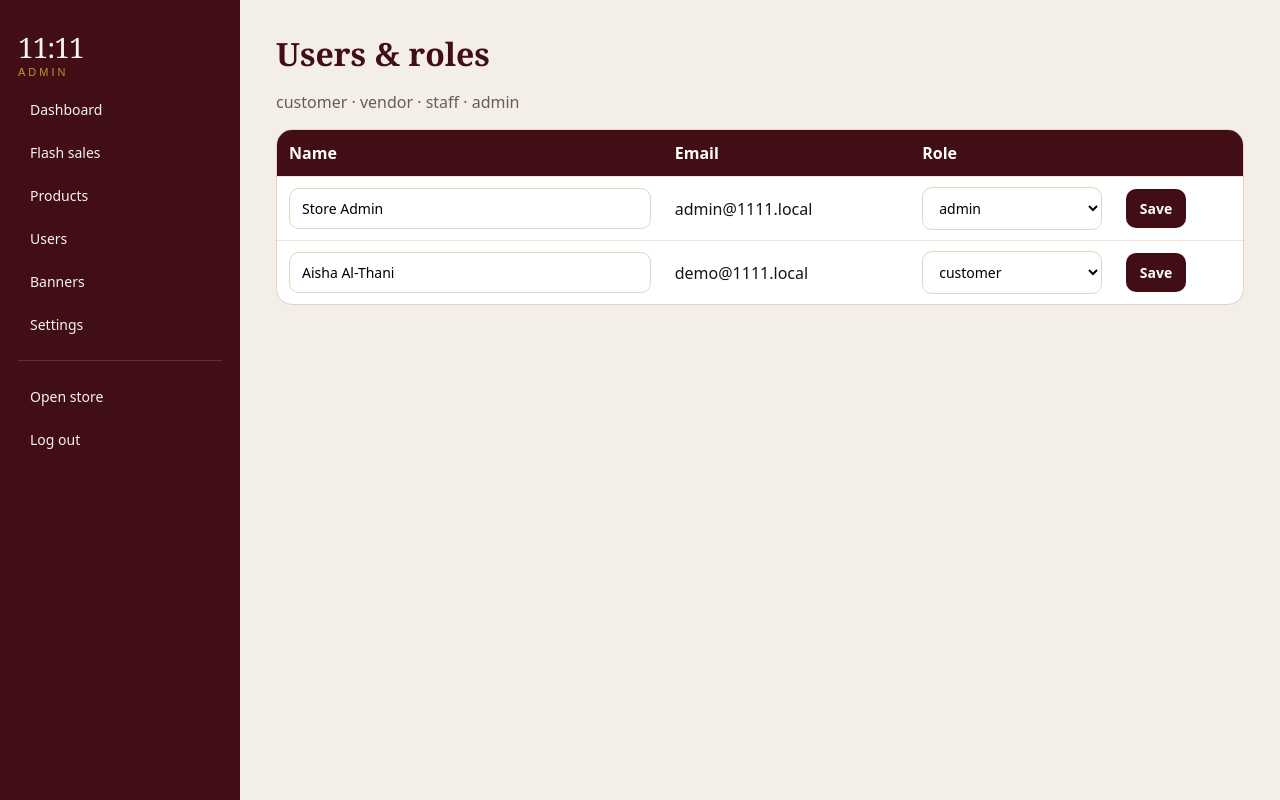
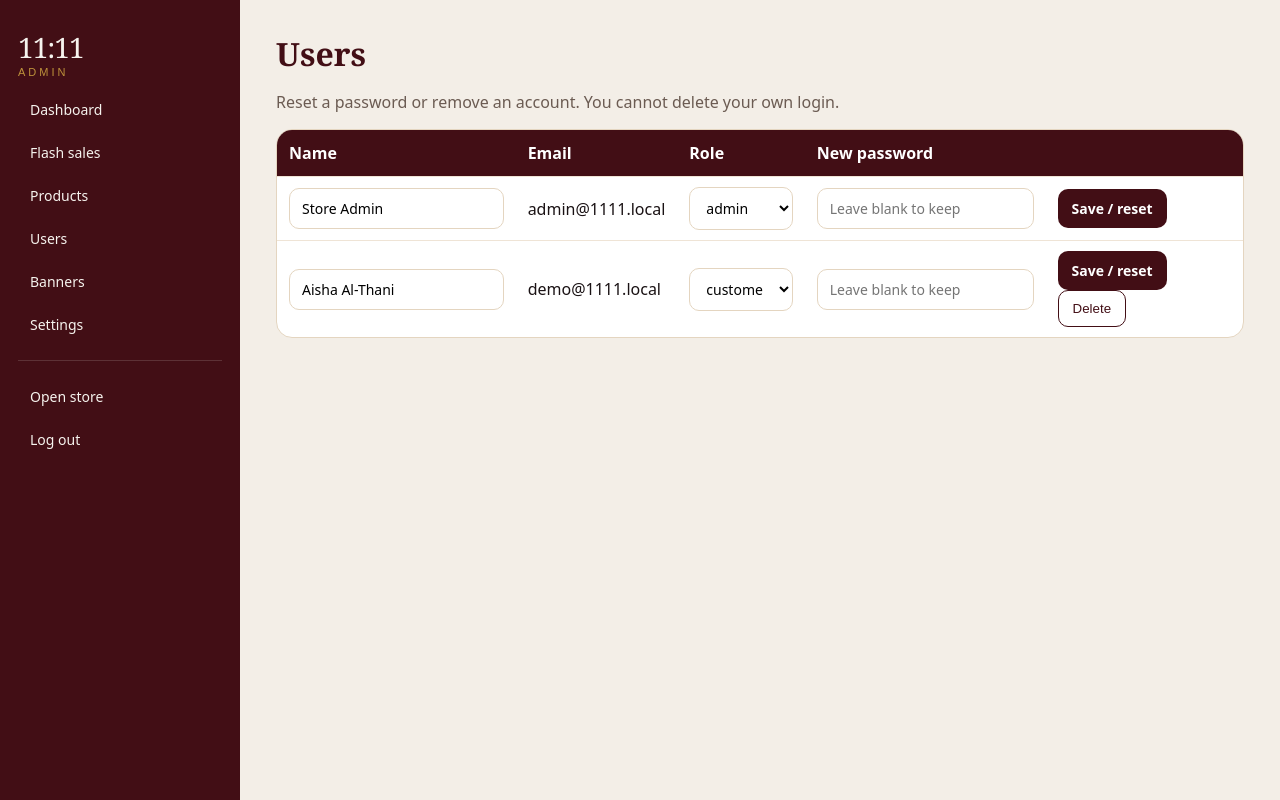
Before and after one commit to ahamedshadhir/11-11, a Flask app: page /admin/users in a window 1280 px wide. Run offline with Flask 3, Linux system fonts and the light colour scheme; a user stored in the database is signed in; data comes from the database, SQL or seed files in the repository; data that the repository does not hold is empty.

Commit message:
Admin user reset/delete and uniform white product tiles

```diff
--- a/templates/admin_users.html
+++ b/templates/admin_users.html
@@ -1,24 +1,35 @@
 {% extends "admin_base.html" %}
 {% block title %}Users | 11-11 Admin{% endblock %}
 {% block admin %}
-<h1>Users & roles</h1>
-<p class="muted">customer · vendor · staff · admin</p>
+<h1>Users</h1>
+<p class="muted">Reset a password or remove an account. You cannot delete your own login.</p>
 <table class="cart-table">
-  <thead><tr><th>Name</th><th>Email</th><th>Role</th><th></th></tr></thead>
+  <thead><tr><th>Name</th><th>Email</th><th>Role</th><th>New password</th><th></th></tr></thead>
   <tbody>
   {% for u in users %}
   <tr>
-    <td><form method="post" action="{{ url_for('admin_user_save', uid=u.id) }}" class="row-form"><input name="name" value="{{ u.name }}"></td>
+    <td>
+      <form method="post" action="{{ url_for('admin_user_save', uid=u.id) }}" class="row-form">
+      <input name="name" value="{{ u.name }}">
+    </td>
     <td>{{ u.email }}</td>
     <td>
       <select name="role">
-        {% set r = u.role if u.role else ('admin' if u.is_admin else ('vendor' if u.is_vendor else 'customer')) %}
+        {% set r = 'admin' if u.is_admin else ('vendor' if u.is_vendor else 'customer') %}
         {% for opt in ['customer','vendor','staff','admin'] %}
         <option value="{{ opt }}" {% if r==opt %}selected{% endif %}>{{ opt }}</option>
         {% endfor %}
       </select>
+      {% if r == 'admin' %}<input type="hidden" name="is_admin" value="1">{% endif %}
     </td>
-    <td><button class="common-btn">Save</button></form></td>
+    <td><input name="password" type="text" placeholder="Leave blank to keep"></td>
+    <td>
+      <button class="common-btn" type="submit">Save / reset</button>
+      {% if u.id != current_user.id %}
+      <button class="common-bd-btn" type="submit" name="delete" value="1">Delete</button>
+      {% endif %}
+      </form>
+    </td>
   </tr>
   {% endfor %}
   </tbody>
```
Also changed, not shown: static/css/products.css (+4 -4 lines), templates/admin.html (+5 -12 lines).
